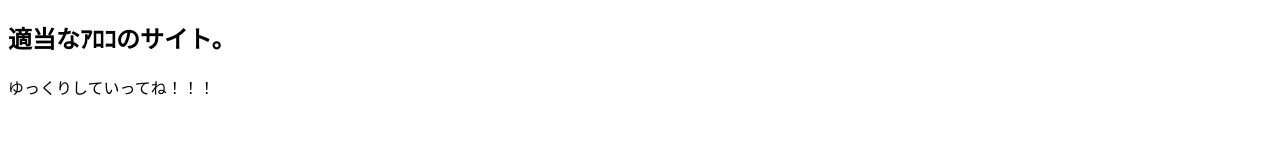
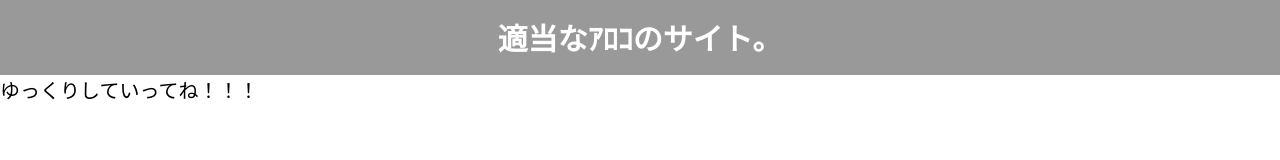
Before and after one commit to Aroko001/Aroko001.github.io, a plain HTML site: page index.html in a window 1280 px wide. Drawn offline with Linux system fonts and the light colour scheme.

Commit message:
Update index.html

```diff
--- a/index.html
+++ b/index.html
@@ -8,7 +8,7 @@
             content="width=device-width, initaial-scale=1.0"
         />
         <meta name="robots" content="noindex, nofollow" />
-        <link rel="stylesheet" type="text/css" href="test.css" />
+        <link rel="stylesheet" type="text/css" href="style.css" />
     </head>
     <body>
         <nav>
```
